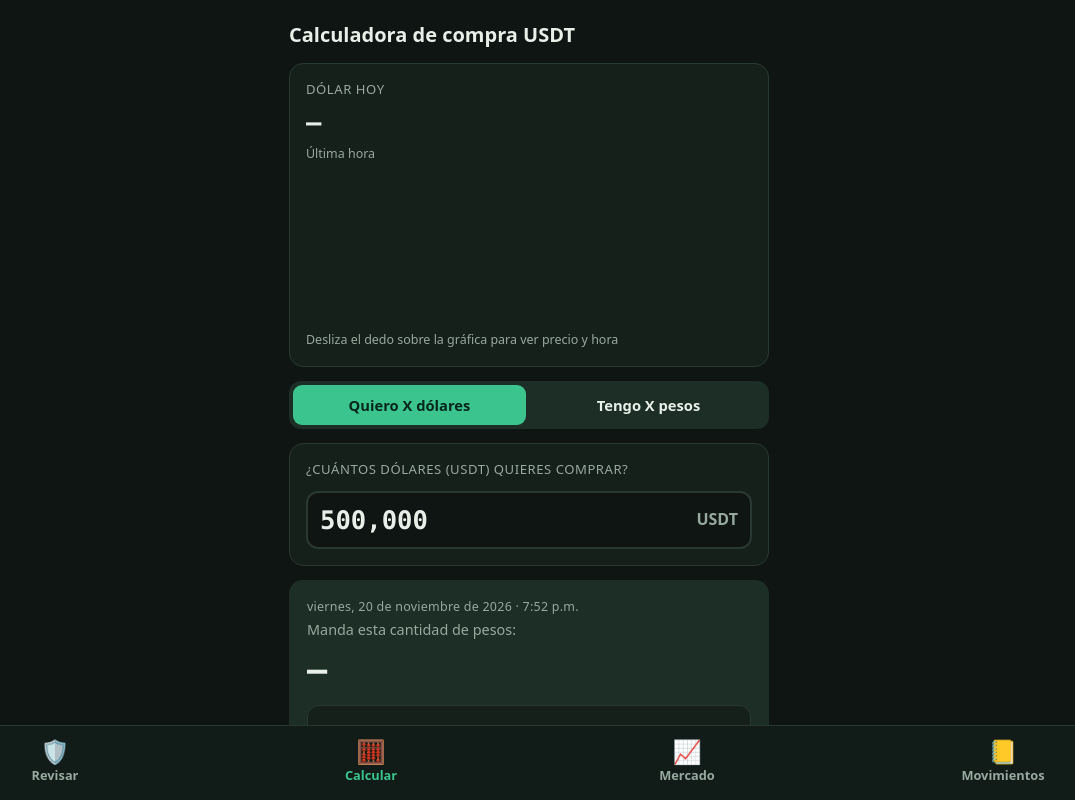
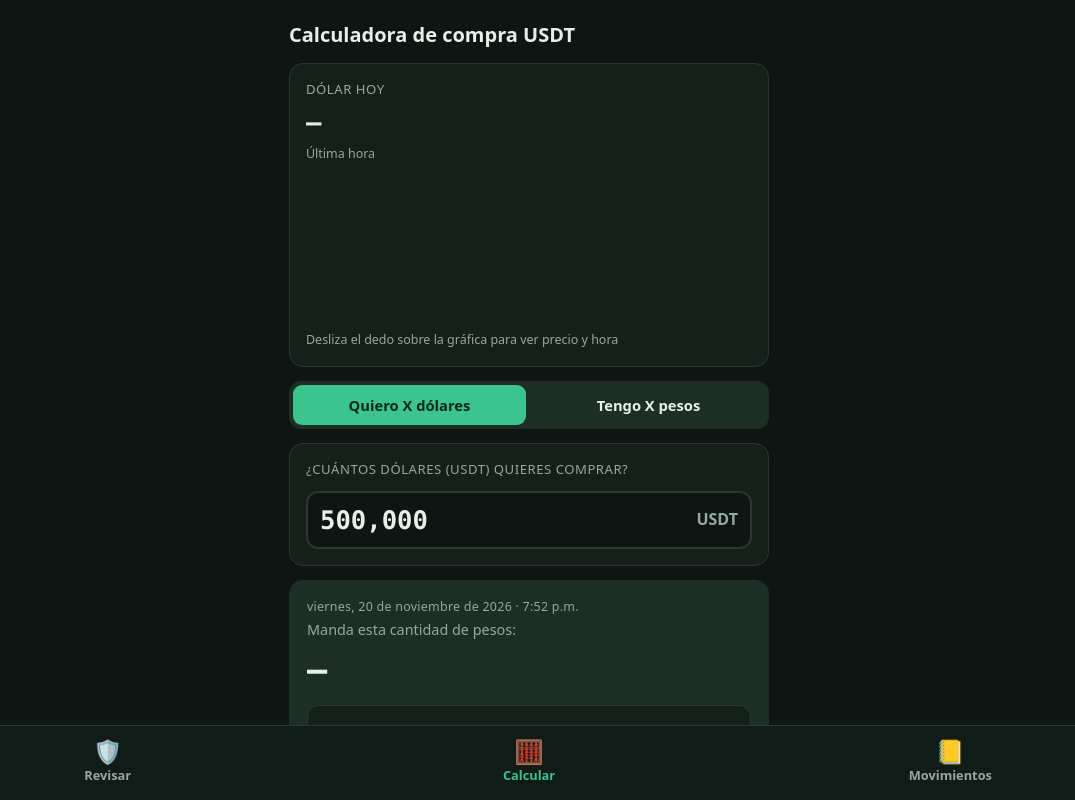
Before and after one commit to carlos-leal-verificador/verificador, a plain HTML site: page app.html in a window 1280 px wide. Shown: the whole page, without its empty margins (111-1186 px from the left). Drawn offline with Linux system fonts and the light colour scheme; no server answers.

Commit message:
Add files via upload

```diff
--- a/app.html
+++ b/app.html
@@ -19,7 +19,7 @@ body{display:flex;flex-direction:column;padding-top:env(safe-area-inset-top,0px)
 #vistas{flex:1;position:relative;min-height:0}
 #vistas iframe{position:absolute;inset:0;width:100%;height:100%;border:0;background:var(--bg)}
 #vistas iframe[hidden]{display:none}
-nav{display:grid;grid-template-columns:repeat(4,1fr);background:var(--bar);border-top:1px solid var(--line);
+nav{display:grid;grid-template-columns:repeat(3,1fr);background:var(--bar);border-top:1px solid var(--line);
   padding:8px max(8px,env(safe-area-inset-right,0px)) calc(10px + env(safe-area-inset-bottom,0px)) max(8px,env(safe-area-inset-left,0px))}
 nav button{background:none;border:0;color:var(--muted);font:600 .8rem system-ui,sans-serif;display:flex;flex-direction:column;align-items:center;gap:3px;padding:6px 0;cursor:pointer}
 nav button span{font-size:1.45rem;line-height:1}
@@ -32,13 +32,12 @@ nav button:focus-visible{outline:2px solid var(--accent);outline-offset:-2px;bor
 <nav>
   <button type="button" data-v="rev"><span>🛡️</span>Revisar</button>
   <button type="button" data-v="calc"><span>🧮</span>Calcular</button>
-  <button type="button" data-v="mer"><span>📈</span>Mercado</button>
   <button type="button" data-v="mov"><span>📒</span>Movimientos</button>
 </nav>
 <script>
-const PAG = {rev:"index.html", calc:"compra.html", mer:"mercado.html", mov:"movimientos.html"};
+const PAG = {rev:"index.html", calc:"compra.html", mov:"movimientos.html"};
 const marcos = {};
-const VER = "26"; // se cambia en cada actualización para que el celular cargue lo nuevo
+const VER = "28"; // se cambia en cada actualización para que el celular cargue lo nuevo
 const v = new URLSearchParams(location.search).get("v") || VER;
 function marco(k){
   if(!marcos[k]){
```
